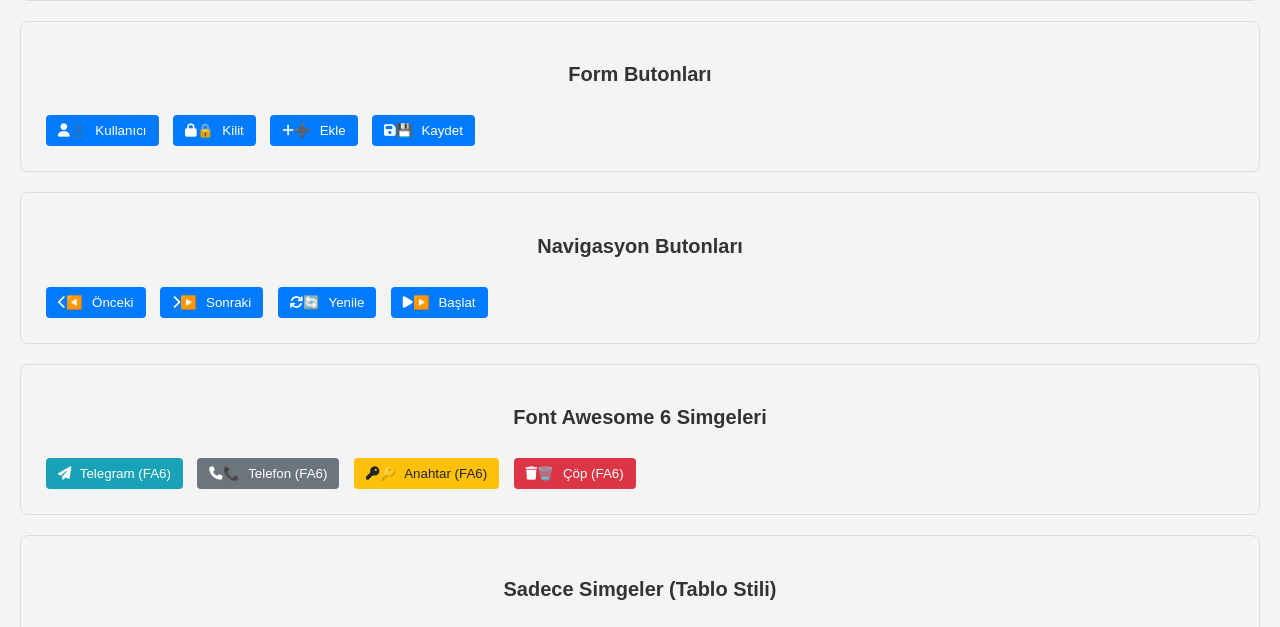
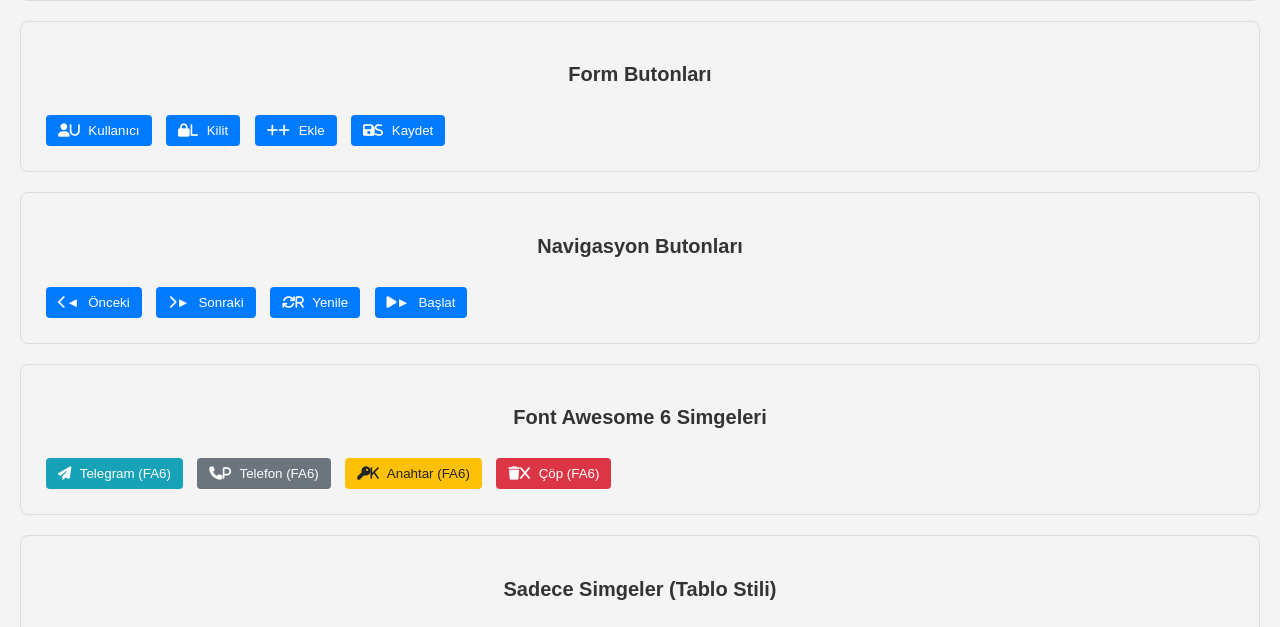
Before and after one commit to istadmins/Nobetciyim, a website: page test-icons.html in a window 1280 px wide. Shown: the part 265-892 px from the top of the page. Drawn offline with Linux system fonts and the light colour scheme.

Commit message:
Add minimal button styles and update icon fallbacks
Introduced sade-butonlar.css for cleaner button styling and updated style.css to use text-based icon fallbacks instead of emojis. Linked the new CSS file in index.html for improved button appearance and simplified icon display when Font Awesome is unavailable.

```diff
--- a/public/css/style.css
+++ b/public/css/style.css
@@ -690,87 +690,20 @@ footer {
   margin-right: 0 !important;
 }
 
-/* Fallback: Eğer Font Awesome yüklenmezse Unicode simgeler kullan */
-.fa-telegram:before {
-  content: "\f2c6";
-}
-
-.fa-telegram:after {
-  content: "📱";
-  font-family: "Segoe UI Emoji", "Apple Color Emoji", "Noto Color Emoji", sans-serif;
-}
-
-.fa-phone:after {
-  content: "📞";
-  font-family: "Segoe UI Emoji", "Apple Color Emoji", "Noto Color Emoji", sans-serif;
-}
-
-.fa-key:after {
-  content: "🔑";
-  font-family: "Segoe UI Emoji", "Apple Color Emoji", "Noto Color Emoji", sans-serif;
-}
-
-.fa-trash:after {
-  content: "🗑️";
-  font-family: "Segoe UI Emoji", "Apple Color Emoji", "Noto Color Emoji", sans-serif;
-}
-
-.fa-user:after {
-  content: "👤";
-  font-family: "Segoe UI Emoji", "Apple Color Emoji", "Noto Color Emoji", sans-serif;
-}
-
-.fa-lock:after {
-  content: "🔒";
-  font-family: "Segoe UI Emoji", "Apple Color Emoji", "Noto Color Emoji", sans-serif;
-}
-
-.fa-plus:after {
-  content: "➕";
-  font-family: "Segoe UI Emoji", "Apple Color Emoji", "Noto Color Emoji", sans-serif;
-}
-
-.fa-save:after {
-  content: "💾";
-  font-family: "Segoe UI Emoji", "Apple Color Emoji", "Noto Color Emoji", sans-serif;
-}
-
-.fa-refresh:after {
-  content: "🔄";
-  font-family: "Segoe UI Emoji", "Apple Color Emoji", "Noto Color Emoji", sans-serif;
-}
-
-.fa-play:after {
-  content: "▶️";
-  font-family: "Segoe UI Emoji", "Apple Color Emoji", "Noto Color Emoji", sans-serif;
-}
-
-.fa-pencil:after {
-  content: "✏️";
-  font-family: "Segoe UI Emoji", "Apple Color Emoji", "Noto Color Emoji", sans-serif;
-}
-
-.fa-chevron-left:after {
-  content: "◀️";
-  font-family: "Segoe UI Emoji", "Apple Color Emoji", "Noto Color Emoji", sans-serif;
-}
-
-.fa-chevron-right:after {
-  content: "▶️";
-  font-family: "Segoe UI Emoji", "Apple Color Emoji", "Noto Color Emoji", sans-serif;
-}
-
-/* Font Awesome yüklenmediyse emoji'leri göster */
-@supports not (font-family: "Font Awesome 6 Free") {
-  .fa:before {
-    display: none !important;
-  }
-
-  .fa:after {
-    display: inline-block !important;
-    font-size: 14px;
-  }
-}
+/* Sade fallback simgeler (emoji yerine text) */
+.fa-telegram:empty:after { content: "T"; font-weight: bold; }
+.fa-phone:empty:after { content: "P"; font-weight: bold; }
+.fa-key:empty:after { content: "K"; font-weight: bold; }
+.fa-trash:empty:after { content: "X"; font-weight: bold; }
+.fa-user:empty:after { content: "U"; font-weight: bold; }
+.fa-lock:empty:after { content: "L"; font-weight: bold; }
+.fa-plus:empty:after { content: "+"; font-weight: bold; }
+.fa-save:empty:after { content: "S"; font-weight: bold; }
+.fa-refresh:empty:after { content: "R"; font-weight: bold; }
+.fa-play:empty:after { content: "►"; font-weight: bold; }
+.fa-pencil:empty:after { content: "E"; font-weight: bold; }
+.fa-chevron-left:empty:after { content: "◄"; font-weight: bold; }
+.fa-chevron-right:empty:after { content: "►"; font-weight: bold; }
 
 /* Simgelerin kesinlikle görünmesini sağla - En güçlü kurallar */
 .fa, .fas, .far, .fab, .fal {
```
Also changed, not shown: public/css/sade-butonlar.css (added, +40 -0 lines), public/index.html (+1 -0 lines).
